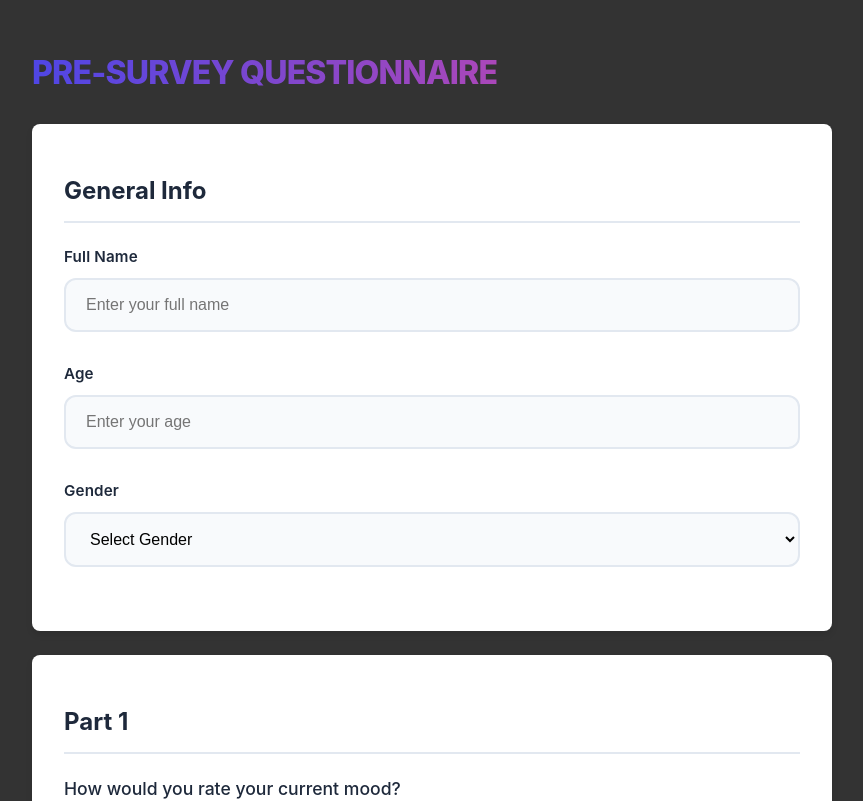
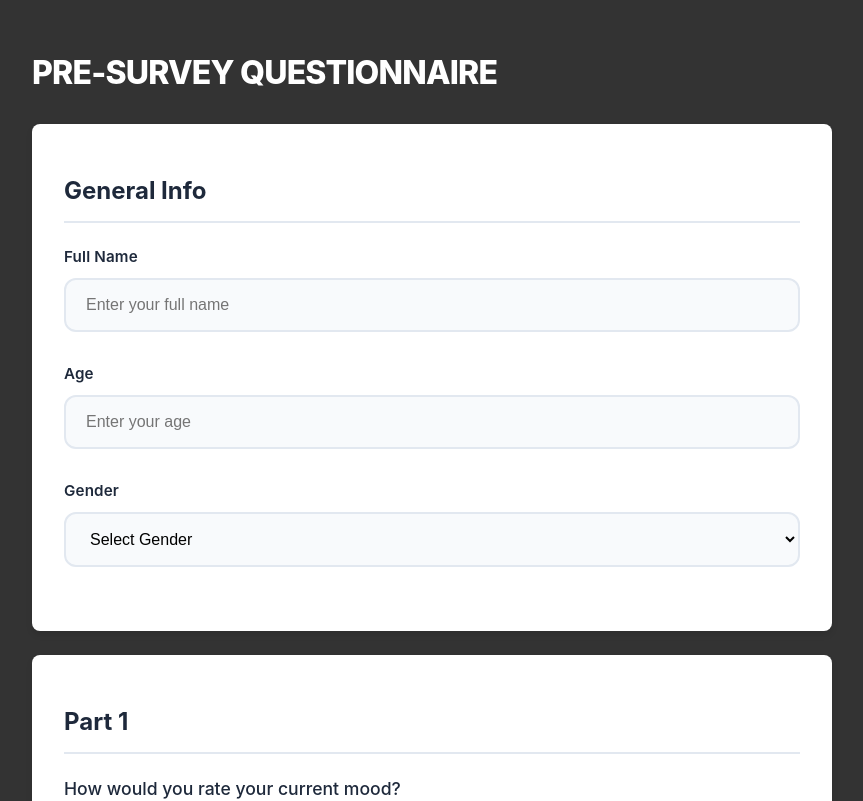
Before and after one commit to julianader/HCI-Prototype, a React (Vite) app: page / in a window 1280 px wide. Shown: the top 801 px of the page, without its empty margins (208-1071 px from the left). Built offline with nearby package versions, Linux system fonts and the light colour scheme.

Commit message:
UI updates

```diff
--- a/src/styles/main.scss
+++ b/src/styles/main.scss
@@ -72,7 +72,7 @@ body.demographics-page {
     text-align: left;
     font-size: 2rem;
     margin-bottom: 2rem;
-    background: linear-gradient(to right, #4f46e5, #ec4899);
+    background: White;
     -webkit-background-clip: text;
     -webkit-text-fill-color: transparent;
     background-clip: text;
```
